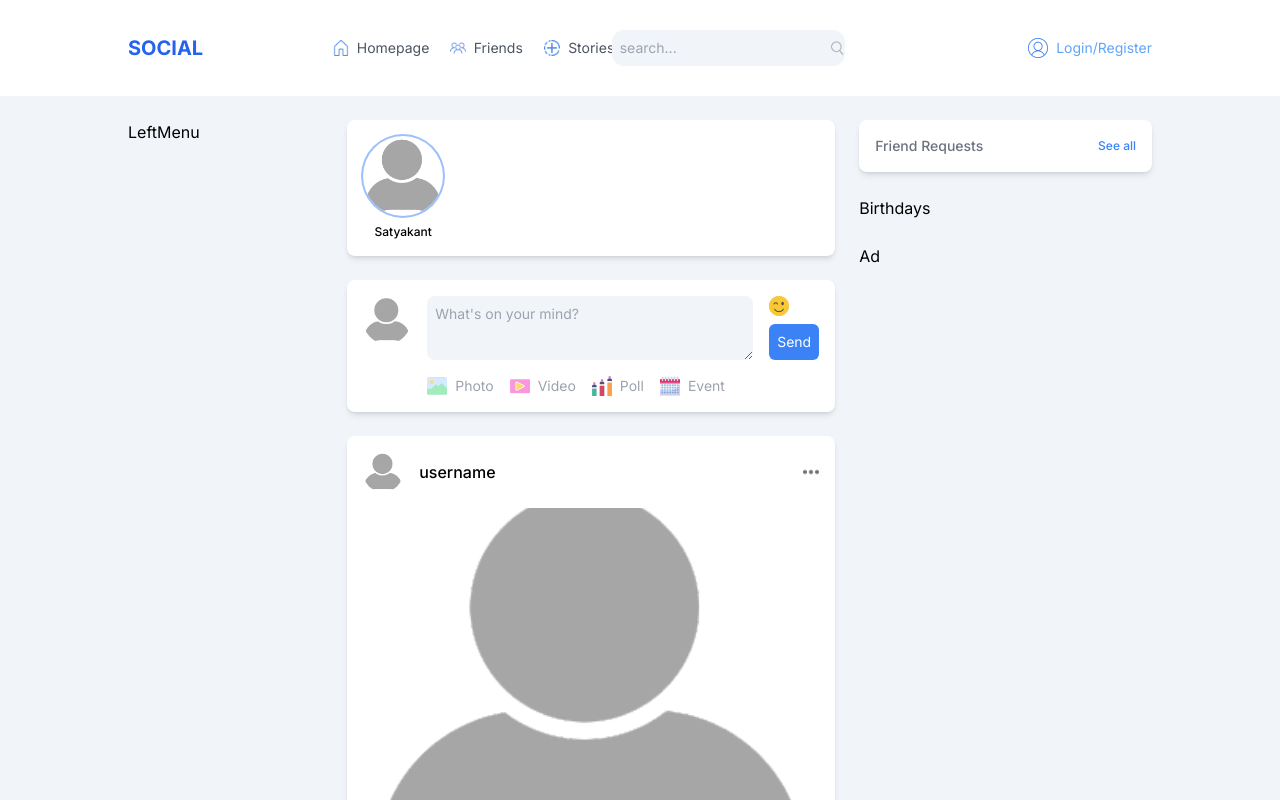
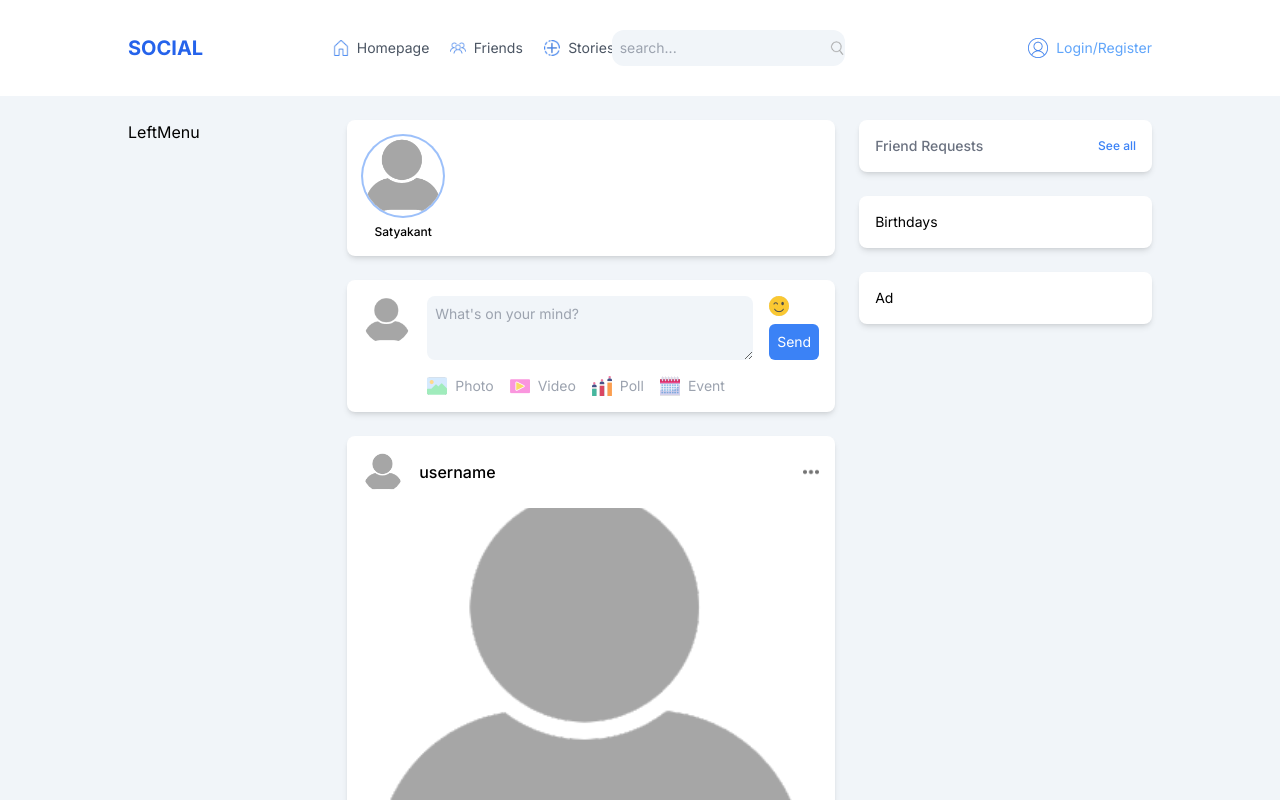
Before and after one commit to SatyaS18/social-media-app, a Next.js app: page / in a window 1280 px wide. Shown: the top 800 px of the page. Built offline with nearby package versions, Linux system fonts and the light colour scheme; no server answers.

Commit message:
add style

```diff
--- a/src/components/Ad.tsx
+++ b/src/components/Ad.tsx
@@ -1,5 +1,5 @@
 const Ad = ({ size }: { size: "sm" | "md" | "lg" }) => {
-  return <div className="">Ad</div>;
+  return <div className="p-4 bg-white rounded-lg shadow-md text-sm ">Ad</div>;
 };
 
 export default Ad;
--- a/src/components/rightMenu/Birthdays.tsx
+++ b/src/components/rightMenu/Birthdays.tsx
@@ -1,5 +1,9 @@
 const Birthdays = () => {
-  return <div className="">Birthdays</div>;
+  return (
+    <div className="p-4 bg-white rounded-lg shadow-md text-sm flex flex-col gap-4">
+      Birthdays
+    </div>
+  );
 };
 
 export default Birthdays;
```
